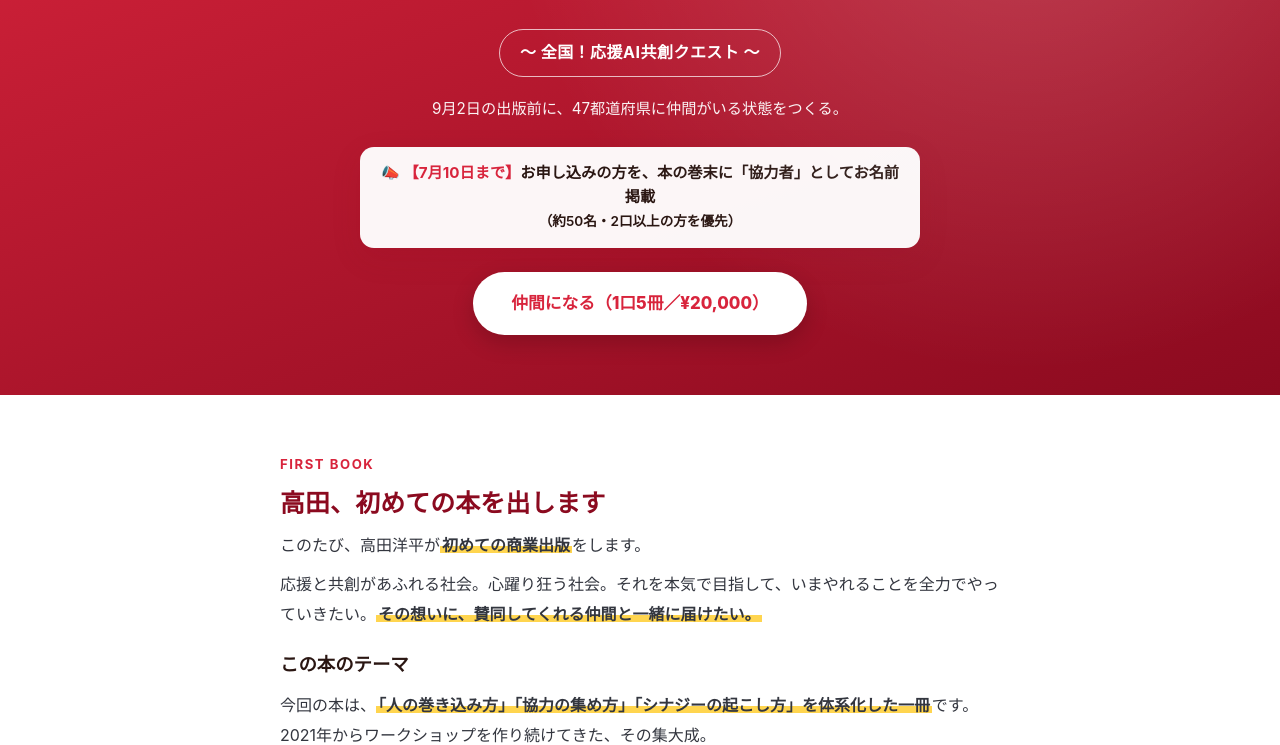
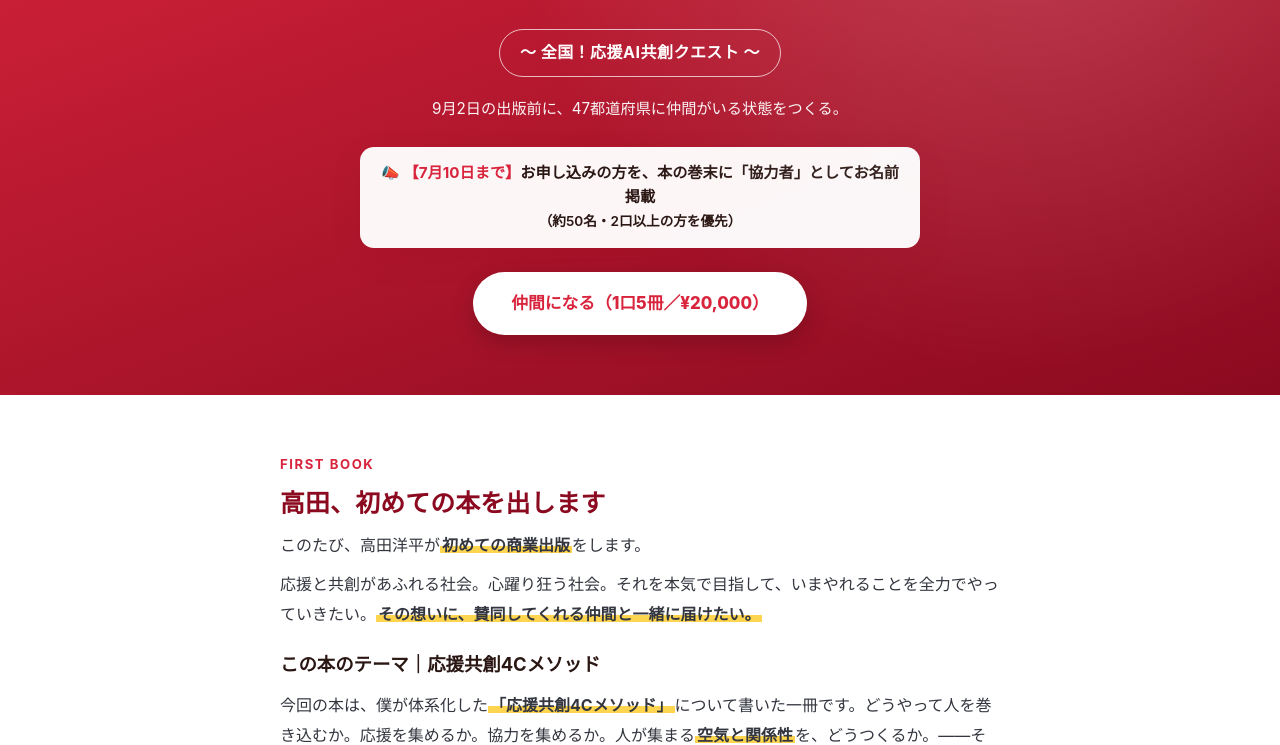
Before and after one commit to ooentakada/ouen-ai-kyoso-quest-lp, a plain HTML site: page index.html in a window 1280 px wide. Shown: the part 211-956 px from the top of the page. Drawn offline with Linux system fonts and the light colour scheme.

Commit message:
応援共創4Cメソッドを本テーマに明記／4Cセミナー動画・未公開原稿プレゼントを1口特典に追加

```diff
--- a/index.html
+++ b/index.html
@@ -134,8 +134,8 @@
     <h2>高田、初めての本を出します</h2>
     <p>このたび、高田洋平が<strong>初めての商業出版</strong>をします。</p>
     <p>応援と共創があふれる社会。心躍り狂う社会。それを本気で目指して、いまやれることを全力でやっていきたい。<strong>その想いに、賛同してくれる仲間と一緒に届けたい。</strong></p>
-    <h3>この本のテーマ</h3>
-    <p>今回の本は、<strong>「人の巻き込み方」「協力の集め方」「シナジーの起こし方」を体系化した一冊</strong>です。2021年からワークショップを作り続けてきた、その集大成。</p>
+    <h3>この本のテーマ｜応援共創4Cメソッド</h3>
+    <p>今回の本は、僕が体系化した<strong>「応援共創4Cメソッド」</strong>について書いた一冊です。どうやって人を巻き込むか。応援を集めるか。協力を集めるか。人が集まる<strong>空気と関係性</strong>を、どうつくるか。——その体系を、まるごとまとめました。2021年からワークショップを作り続けてきた、その集大成です。</p>
     <div class="quote">「一人で頑張る」「一人で抱え込む」——そんな人を、どう救うか。それを真正面から書きました。</div>
     <p>このメッセージに共感してくれる方には、ぜひ一緒に広めてほしい。そして広める過程で、<strong>あなた自身がより応援されるように、人を集められるように</strong>なってもらえたら、こんなに嬉しいことはありません。</p>
     <p>もう、一人で頑張らなくていい。みんなで一緒に、楽しく、ワクワクしながら。<strong>AIも活用して、賢くやっていきませんか。</strong></p>
@@ -320,6 +320,8 @@
         <li><strong>RSM（リアクションストーリーマーケティング）</strong>のやり方を学べる</li>
         <li><strong>イベントの主催・運営の仕方</strong>を学べる</li>
         <li><strong>応援シェアキット（AIツール）</strong>をプレゼント</li>
+        <li><strong>応援共創4Cメソッドのセミナー動画をプレゼント</strong>（本のベースになったメソッドを、いち早く動画で学べる）</li>
+        <li><strong>本の未公開原稿を、いち早く読める</strong>（プレゼント）</li>
         <li><strong>出版記念パーティーに特別価格で参加できる参加券</strong></li>
         <li><strong>希望者限定・オリジナル応援Tシャツ</strong>（高田が地域に伺った際に直接<strong>手渡し</strong>／難しい場合は配送）</li>
         <li><strong>出版の裏側も、このプロジェクトの裏側も全部公開</strong>（運営メンバー限定）</li>
```
